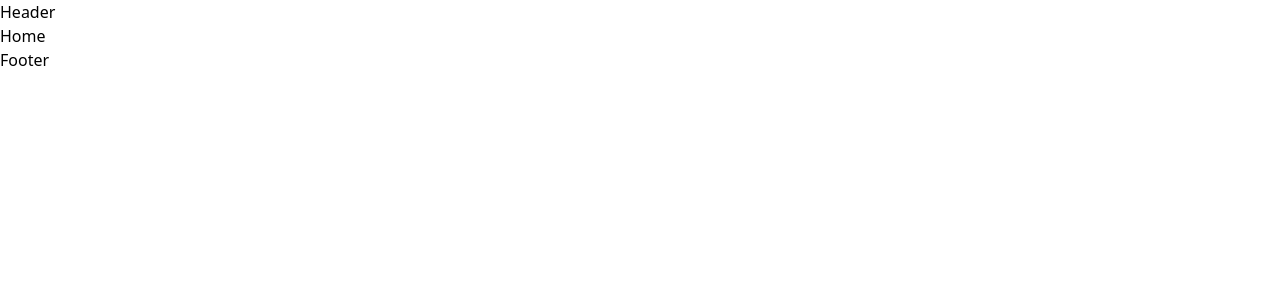
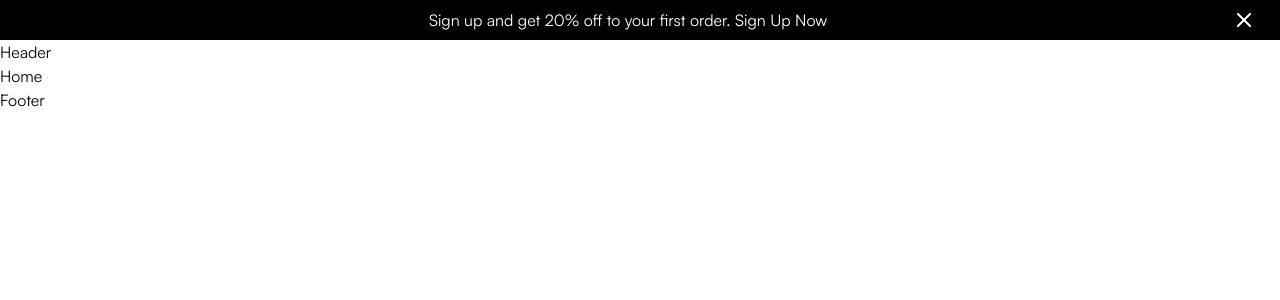
Before and after one commit to KhanhMinh1392/fe-ecommerce, a React (Vite) app: page / in a window 1280 px wide. Shown: the top 300 px of the page. Built offline with nearby package versions, Linux system fonts and the light colour scheme.

Commit message:
chore: install shadcn ui lib

```diff
--- /dev/null
+++ b/src/components/banner/index.tsx
@@ -0,0 +1,14 @@
+import { X } from 'lucide-react';
+import { useState } from 'react';
+
+export default function Banner() {
+  const [isDisplay, setIsDisplay] = useState<boolean>(false);
+
+  if (isDisplay) return;
+  return (
+    <div className="flex bg-black px-6 py-2">
+      <h1 className="mx-auto w-fit text-white">Sign up and get 20% off to your first order. Sign Up Now</h1>
+      <X color="white" onClick={() => setIsDisplay(true)} />
+    </div>
+  );
+}
--- a/src/components/header/index.tsx
+++ b/src/components/header/index.tsx
@@ -1,3 +1,10 @@
+import Banner from '@components/banner';
+
 export default function Header() {
-  return <div>Header</div>;
+  return (
+    <div>
+      <Banner />
+      Header
+    </div>
+  );
 }
--- /dev/null
+++ b/src/lib/utils.ts
@@ -0,0 +1,6 @@
+import { clsx, type ClassValue } from 'clsx';
+import { twMerge } from 'tailwind-merge';
+
+export function cn(...inputs: ClassValue[]) {
+  return twMerge(clsx(inputs));
+}
--- a/src/styles/index.css
+++ b/src/styles/index.css
@@ -1,3 +1,71 @@
 @tailwind base;
 @tailwind components;
 @tailwind utilities;
+@layer base {
+  :root {
+    --background: 0 0% 100%;
+    --foreground: 240 10% 3.9%;
+    --card: 0 0% 100%;
+    --card-foreground: 240 10% 3.9%;
+    --popover: 0 0% 100%;
+    --popover-foreground: 240 10% 3.9%;
+    --primary: 240 5.9% 10%;
+    --primary-foreground: 0 0% 98%;
+    --secondary: 240 4.8% 95.9%;
+    --secondary-foreground: 240 5.9% 10%;
+    --muted: 240 4.8% 95.9%;
+    --muted-foreground: 240 3.8% 46.1%;
+    --accent: 240 4.8% 95.9%;
+    --accent-foreground: 240 5.9% 10%;
+    --destructive: 0 84.2% 60.2%;
+    --destructive-foreground: 0 0% 98%;
+    --border: 240 5.9% 90%;
+    --input: 240 5.9% 90%;
+    --ring: 240 10% 3.9%;
+    --chart-1: 12 76% 61%;
+    --chart-2: 173 58% 39%;
+    --chart-3: 197 37% 24%;
+    --chart-4: 43 74% 66%;
+    --chart-5: 27 87% 67%;
+    --radius: 0.5rem;
+  }
+  .dark {
+    --background: 240 10% 3.9%;
+    --foreground: 0 0% 98%;
+    --card: 240 10% 3.9%;
+    --card-foreground: 0 0% 98%;
+    --popover: 240 10% 3.9%;
+    --popover-foreground: 0 0% 98%;
+    --primary: 0 0% 98%;
+    --primary-foreground: 240 5.9% 10%;
+    --secondary: 240 3.7% 15.9%;
+    --secondary-foreground: 0 0% 98%;
+    --muted: 240 3.7% 15.9%;
+    --muted-foreground: 240 5% 64.9%;
+    --accent: 240 3.7% 15.9%;
+    --accent-foreground: 0 0% 98%;
+    --destructive: 0 62.8% 30.6%;
+    --destructive-foreground: 0 0% 98%;
+    --border: 240 3.7% 15.9%;
+    --input: 240 3.7% 15.9%;
+    --ring: 240 4.9% 83.9%;
+    --chart-1: 220 70% 50%;
+    --chart-2: 160 60% 45%;
+    --chart-3: 30 80% 55%;
+    --chart-4: 280 65% 60%;
+    --chart-5: 340 75% 55%;
+  }
+}
+@layer base {
+  * {
+    @apply border-border;
+  }
+  body {
+    @apply bg-background text-foreground font-satoshi;
+  }
+
+  @font-face {
+    font-family: 'Satoshi';
+    src: url('../../public/fonts/Satoshi-Variable.ttf');
+  }
+}
--- a/tailwind.config.js
+++ b/tailwind.config.js
@@ -1,8 +1,60 @@
 /** @type {import('tailwindcss').Config} */
 export default {
+  darkMode: ['class'],
   content: ['./index.html', './src/**/*.{js,ts,jsx,tsx}'],
   theme: {
-    extend: {},
+    extend: {
+      borderRadius: {
+        lg: 'var(--radius)',
+        md: 'calc(var(--radius) - 2px)',
+        sm: 'calc(var(--radius) - 4px)',
+      },
+      colors: {
+        background: 'hsl(var(--background))',
+        foreground: 'hsl(var(--foreground))',
+        card: {
+          DEFAULT: 'hsl(var(--card))',
+          foreground: 'hsl(var(--card-foreground))',
+        },
+        popover: {
+          DEFAULT: 'hsl(var(--popover))',
+          foreground: 'hsl(var(--popover-foreground))',
+        },
+        primary: {
+          DEFAULT: 'hsl(var(--primary))',
+          foreground: 'hsl(var(--primary-foreground))',
+        },
+        secondary: {
+          DEFAULT: 'hsl(var(--secondary))',
+          foreground: 'hsl(var(--secondary-foreground))',
+        },
+        muted: {
+          DEFAULT: 'hsl(var(--muted))',
+          foreground: 'hsl(var(--muted-foreground))',
+        },
+        accent: {
+          DEFAULT: 'hsl(var(--accent))',
+          foreground: 'hsl(var(--accent-foreground))',
+        },
+        destructive: {
+          DEFAULT: 'hsl(var(--destructive))',
+          foreground: 'hsl(var(--destructive-foreground))',
+        },
+        border: 'hsl(var(--border))',
+        input: 'hsl(var(--input))',
+        ring: 'hsl(var(--ring))',
+        chart: {
+          1: 'hsl(var(--chart-1))',
+          2: 'hsl(var(--chart-2))',
+          3: 'hsl(var(--chart-3))',
+          4: 'hsl(var(--chart-4))',
+          5: 'hsl(var(--chart-5))',
+        },
+      },
+      fontFamily: {
+        satoshi: ['Satoshi', 'cursive'],
+      },
+    },
   },
-  plugins: [],
+  plugins: [require('tailwindcss-animate')],
 };
--- a/tsconfig.json
+++ b/tsconfig.json
@@ -2,6 +2,9 @@
   "files": [],
   "references": [{ "path": "./tsconfig.app.json" }, { "path": "./tsconfig.node.json" }],
   "compilerOptions": {
-    "types": ["vitest/globals"]
+    "types": ["vitest/globals"],
+    "paths": {
+      "@/*": ["./src/*"]
+  },
   }
 }
--- a/vite.config.ts
+++ b/vite.config.ts
@@ -8,6 +8,7 @@
   plugins: [react()],
   resolve: {
     alias: {
+      '@': resolve(__dirname, './src'),
       '@components': resolve(__dirname, './src/components'),
       '@pages': resolve(__dirname, './src/pages'),
       '@styles': resolve(__dirname, './src/styles'),
```
Also changed, not shown: package.json (+6 -1 lines), components.json (added), public/fonts/Satoshi-Variable.ttf (added), 1 other file (tests, documents, lock files or other folders).
